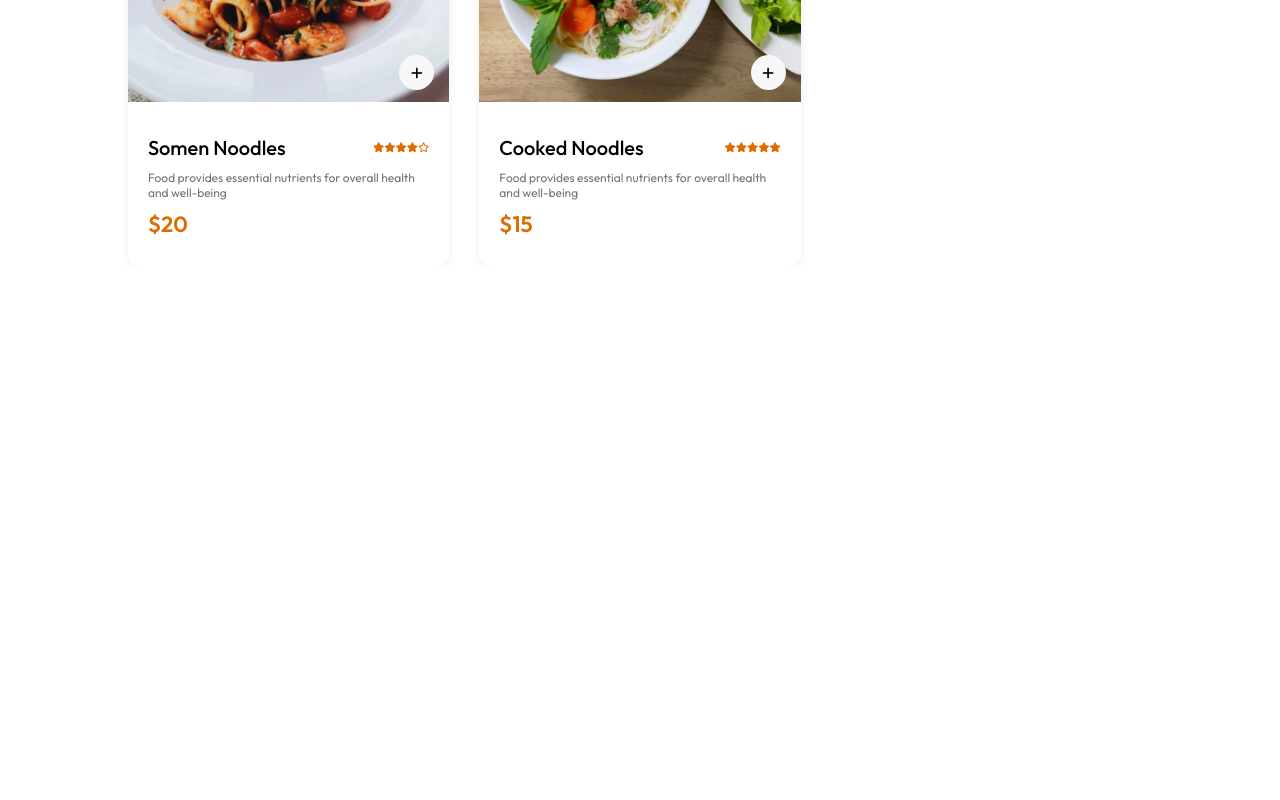
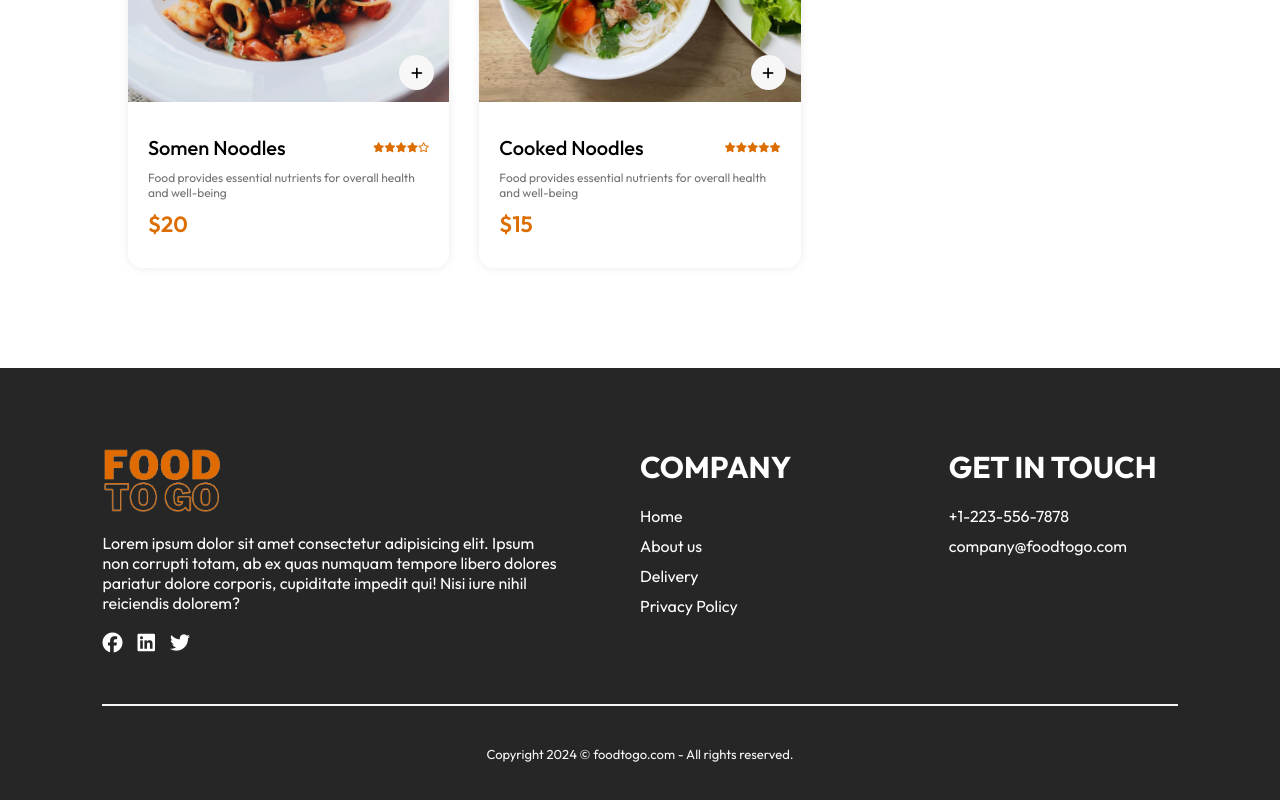
Before and after one commit to ayselhasanli/foodToGo-delivery-page, a React (Vite) app in the folder frontend/: page / in a window 1280 px wide. Shown: the part 5849-6649 px from the top of the page. Before the commit the page ends 6117 px from the top, so only its background shows below. Built offline with nearby package versions, Linux system fonts and the light colour scheme.

Commit message:
footer added

```diff
--- a/frontend/src/App.jsx
+++ b/frontend/src/App.jsx
@@ -1,13 +1,15 @@
 // import React from 'react'
 
-import Navbar from "./components/Navbar/Navbar"
-import {Route, Routes} from 'react-router-dom'
-import Home from "./pages/Home/Home.jsx"
+import Navbar from "./components/Navbar/Navbar";
+import { Route, Routes } from "react-router-dom";
+import Home from "./pages/Home/Home.jsx";
 import Cart from "./pages/Cart/Cart.jsx";
 import PlaceOrder from "./pages/PlaceOrder/PlaceOrder.jsx";
+import Footer from "./components/Footer/Footer.jsx";
 
 const App = () => {
   return (
+    <>
       <div className="app">
         <Navbar />
         <Routes>
@@ -16,7 +18,9 @@ const App = () => {
           <Route path="/order" element={<PlaceOrder />} />
         </Routes>
       </div>
+      <Footer />
+    </>
   );
-}
+};
 
-export default App
+export default App;
--- /dev/null
+++ b/frontend/src/components/Footer/Footer.css
@@ -0,0 +1,73 @@
+.footer {
+  color: var(--extra-light-gray);
+  background-color: var(--dark-gray);
+  display: flex;
+  flex-direction: column;
+  align-items: center;
+  gap: 2rem;
+  padding: 2rem 8vw;
+  padding-top: 8rem;
+  margin-top: 10rem;
+}
+
+.footer .footer-content {
+  width: 100%;
+  display: grid;
+  grid-template-columns: 2fr 1fr 1fr;
+  gap: 8rem;
+}
+
+.footer .footer-content .footer-content-left,
+.footer-content-right,
+.footer-content-center {
+  display: flex;
+  flex-direction: column;
+  align-items: start;
+  gap: 2rem;
+}
+
+.footer .footer-content .footer-content-left li,
+.footer-content-right li,
+.footer-content-center li {
+  margin-bottom: 1rem;
+  font-size: 1.6rem;
+  cursor: pointer;
+}
+
+.footer .footer-content .footer-content-left .logo {
+  width: 12rem;
+}
+
+
+.footer .footer-content .footer-content-left p {
+    font-size: 1.6rem;
+}
+
+
+.footer .footer-content .footer-content-left .footer-social-icons ul {
+  display: flex;
+  gap: 1.5rem;
+}
+
+.footer .footer-content .footer-content-left .footer-social-icons ul li i{
+  font-size: 2rem;
+}
+
+.footer .footer-content,
+.footer-content-right h2,
+.footer-content-center h2 {
+  color: var(--white);
+}
+
+.footer hr {
+  width: 100%;
+  height: 0.2rem;
+  background-color: var(--extra-light-gray);
+  margin: 2rem 0;
+  border: none;
+}
+
+.footer .footer-copyright {
+  font-size: 1.3rem;
+  padding-bottom: 2rem;
+}
--- /dev/null
+++ b/frontend/src/components/Footer/Footer.jsx
@@ -0,0 +1,56 @@
+import React from "react";
+import "./Footer.css";
+import { assets } from "../../assets/assets";
+
+const Footer = () => {
+  return (
+    <div className="footer" id="footer">
+      <div className="footer-content">
+        <div className="footer-content-left">
+          <img className="logo" src={assets.logo} alt="logo" />
+          <p>
+            Lorem ipsum dolor sit amet consectetur adipisicing elit. Ipsum non
+            corrupti totam, ab ex quas numquam tempore libero dolores pariatur
+            dolore corporis, cupiditate impedit qui! Nisi iure nihil reiciendis
+            dolorem?
+          </p>
+          <div className="footer-social-icons">
+            <ul>
+              <li>
+                <i className="fa-brands fa-facebook"></i>
+              </li>
+              <li>
+                <i className="fa-brands fa-linkedin"></i>
+              </li>
+              <li>
+                <i className="fa-brands fa-twitter"></i>
+              </li>
+            </ul>
+          </div>
+        </div>
+        <div className="footer-content-center">
+          <h2>COMPANY</h2>
+          <ul>
+            <li>Home</li>
+            <li>About us</li>
+            <li>Delivery</li>
+            <li>Privacy Policy</li>
+          </ul>
+        </div>
+        <div className="footer-content-right">
+          <h2>GET IN TOUCH</h2>
+          <ul>
+            <li>+1-223-556-7878</li>
+            <li>company@foodtogo.com</li>
+          </ul>
+        </div>
+      </div>
+
+      <hr />
+
+      <p className="footer-copyright">Copyright 2024 © foodtogo.com - All rights reserved.</p>
+    </div>
+  );
+};
+
+export default Footer;
```
Lines whose indentation alone changed are shown as unchanged.
